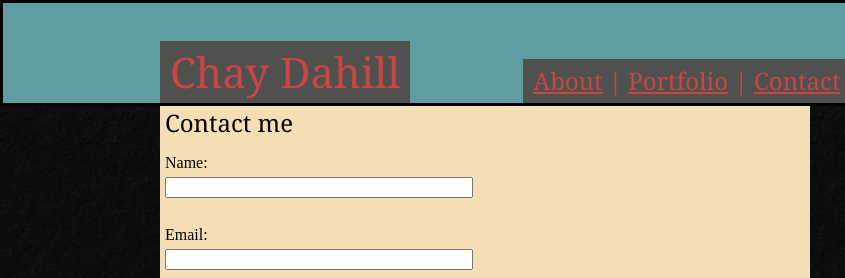
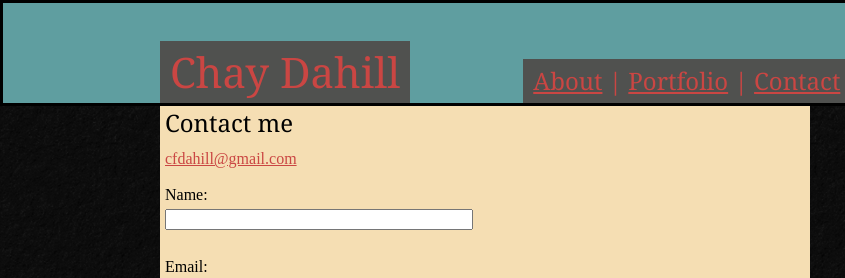
Before and after one commit to cfdahill/Responsive-Portfolio, a plain HTML site: page contact.html in a window 1280 px wide. Shown: the top 278 px of the page, 0-845 px from the left. Drawn offline with Linux system fonts and the light colour scheme.

Commit message:
added email address

```diff
--- a/contact.html
+++ b/contact.html
@@ -27,6 +27,8 @@
     <div class="content">
         <section class="main">
             <h2>Contact me</h2>
+            <br>
+            <h3><a href="mailto:cfdahill@gmail.com" target="blank">cfdahill@gmail.com</a></h3>
             <br>
             <form action="mailto:cfdahill@gmail.com">
                 Name:
```
